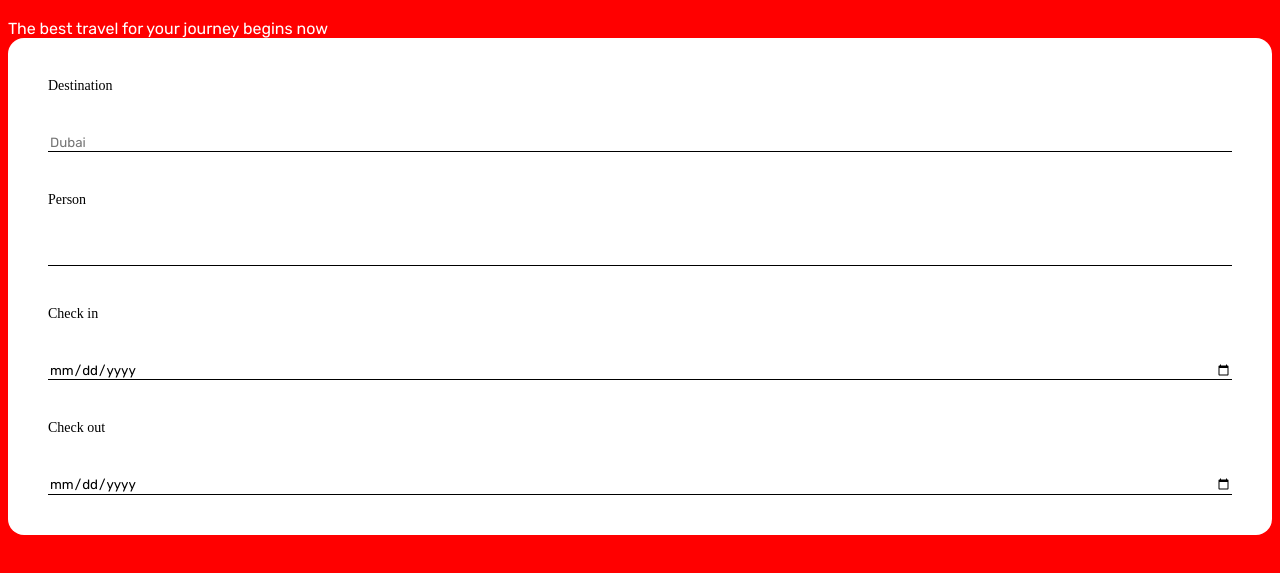
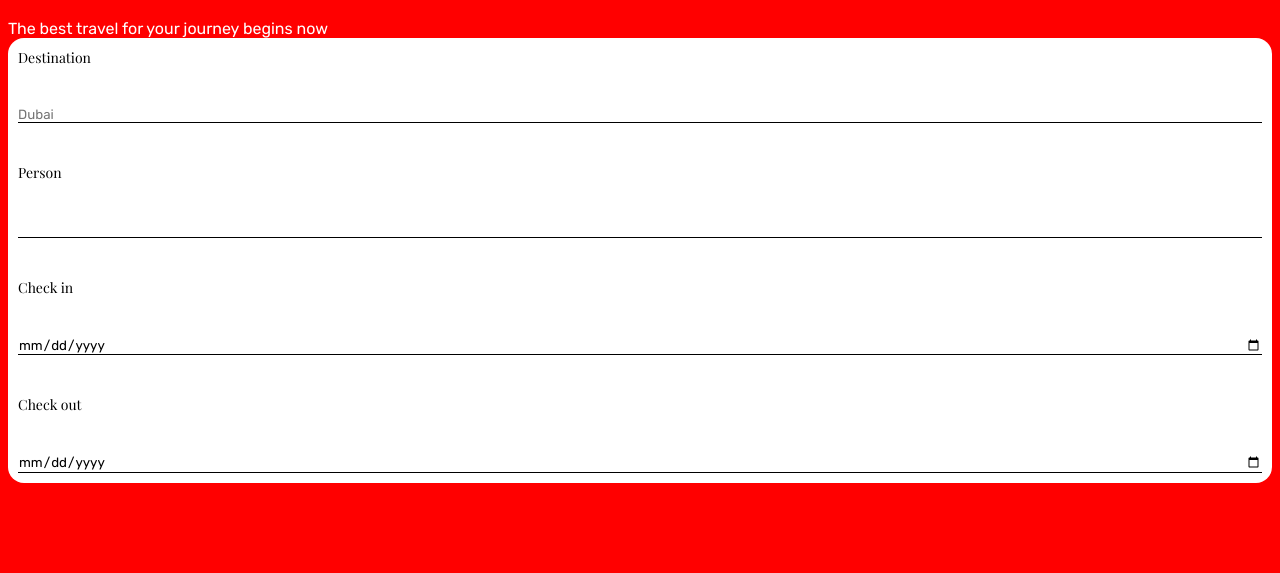
Before and after one commit to NaryLozano/202304-w1chwe-nary-lozano-tirmary-reyes, a website: page app/index.html in a window 1280 px wide. Shown: the part 67-640 px from the top of the page. Drawn offline with nearby package versions, Linux system fonts and the light colour scheme; files that its build step writes are made by us from their sources.

Commit message:
Fix sintax and measures formulary

```diff
--- a/app/index.html
+++ b/app/index.html
@@ -21,18 +21,26 @@
     <h1 class="main-title__title">Start your unforgettable journey with us.</h1>
     <span class="main-title__subtitle">The best travel for your journey begins now</span>
   </div>
-  <div class="principal-formulary">
-    <form class="principal-formulary principal-formulary__struct">
-      <label class="principal-formulary__tag" for="destination">Destination</label>
-      <input class="principal-formulary__input" type="text" name="destination" required placeholder="Dubai">
-      <label class="principal-formulary__tag" for="person">Person</label>
-      <input class="principal-formulary__input" type="text" name="person" required>
-      <label class="principal-formulary__tag" for="check-in">Check in</label>
-      <input class="principal-formulary__input" type="date" name="check-in" required>
-      <label class="principal-formulary__tag" for="check-out">Check out</label>
-      <input class="principal-formulary__input" type="date" name="check-out" required>
+  <section class="form">
+    <form class="form form__struct">
+      <div class="form form__struct form__container">
+        <label class="form__struct form__struct__label" for="destination">Destination</label>
+        <input class="form__struct  form__struct__input" type="text" id="destination" required placeholder="Dubai">
+      </div>
+      <div class="form form__struct form__container">
+        <label class="form__struct form__struct__label" for="person">Person</label>
+        <input class="form__struct form__struct__input" type="text" id="person" required>
+      </div>
+      <div class="form form__struct form__container">
+        <label class="form__struct form__struct  form__struct__label" for="check-in">Check in</label>
+        <input class="form__struct form__struct__input" type="date" id="check-in" required>
+      </div>
+      <div class="form form__struct form__container">
+        <label class="form__struct form__struct__label" for="check-out">Check out</label>
+        <input class="form__struct form__struct__input" type="date" id="check-out" required>
+      </div>
     </form>
-  </div>
+  </section>
 </body>
 
 </html>
--- a/app/sass/components/_form.scss
+++ b/app/sass/components/_form.scss
@@ -1,29 +1,40 @@
 @use "../core/globals" as global;
 
-.principal-formulary {
+.form {
   background-color: global.$light-color;
   font-size: 14px;
-  padding: 20px;
+  padding: 10px 10px;
   display: flex;
   flex-direction: column;
   justify-content: center;
-  align-items: normal;
+  align-items: flex-start;
   gap: 60px;
   border-radius: 16px;
+  min-width: 268px;
 
   &__struct {
     gap: 40px;
+    padding: 0;
+    width: 100%;
   }
 
-  &__struct__tag {
-    font-family: global.$font-primary;
+  &__container {
+    width: 100%;
+    padding: inherit;
   }
 
-  &__input {
+  &__struct__label {
+    font-family: global.$font-primary;
+    padding: 0;
+  }
+
+  &__struct__input {
     font-family: global.$font-secondary;
     border: none;
     border-bottom: 1px solid black;
     outline: none;
+    border-radius: 0;
+    padding: 0;
   }
 }
 
```
